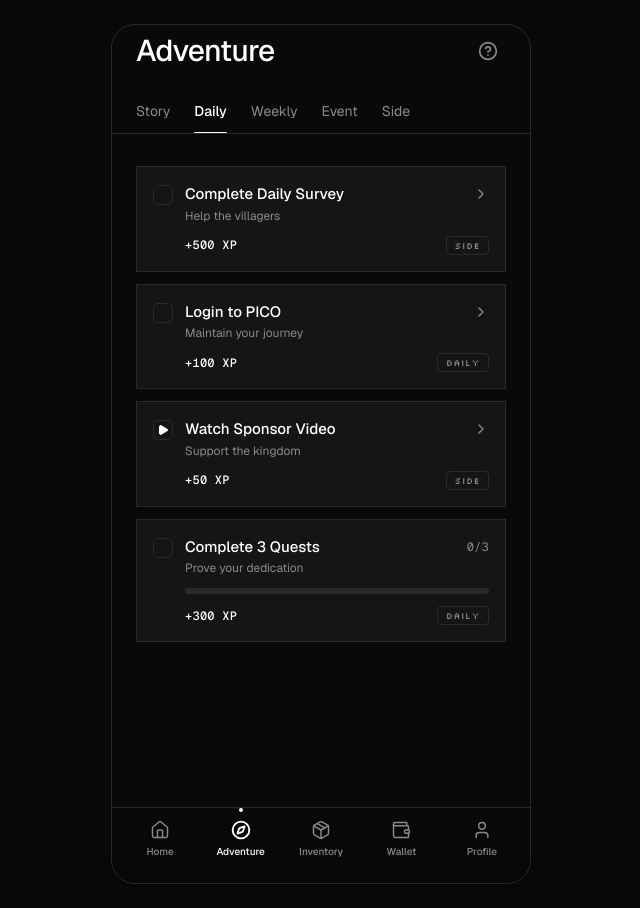
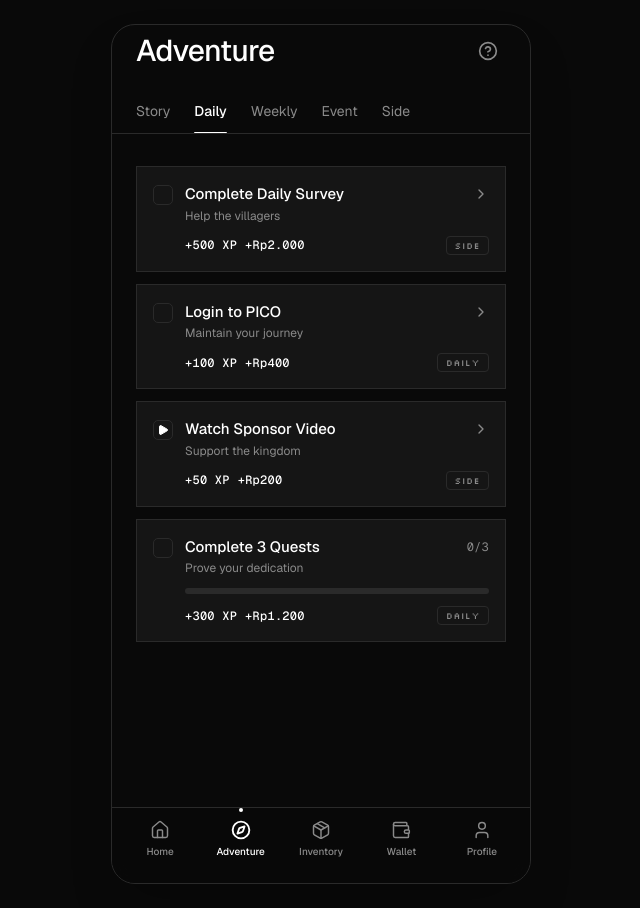
Before and after one commit to llianified/PICO, a Next.js app: page / in a window 1280 px wide. Both pictures are taken after a click on the button "Continue Adventure". Shown: the whole page, without its empty margins (319-959 px from the left). Built offline with nearby package versions, Linux system fonts and the light colour scheme.

Commit message:
feat: add quest reward formatting and money calculation logic
Co-authored-by: llian <174247237+llianified@users.noreply.github.com>

```diff
--- a/components/screens/adventure-screen.tsx
+++ b/components/screens/adventure-screen.tsx
@@ -7,7 +7,7 @@ import { Progress, SegmentedProgress, Tag } from '@/components/primitives'
 import { PixelSprite } from '@/components/pixel-sprite'
 import { BottomSheet } from '@/components/ui/sheet'
 import { useStore } from '@/lib/store'
-import { DEFAULT_SURVEY, type Quest } from '@/lib/mock-data'
+import { DEFAULT_SURVEY, formatRp, questMoneyReward, type Quest } from '@/lib/mock-data'
 
 const tabs = ['Story', 'Daily', 'Weekly', 'Event', 'Side'] as const
 
@@ -44,7 +44,12 @@ function QuestRow({ quest, onOpen }: { quest: Quest; onOpen: () => void }) {
           <Progress value={(quest.progress.current / quest.progress.total) * 100} className="mt-3" />
         )}
         <div className="mt-3 flex items-center justify-between">
-          <span className="font-mono text-xs font-medium tnum">+{quest.xpValue} XP</span>
+          <div className="flex items-center gap-2">
+            <span className="font-mono text-xs font-medium tnum">+{quest.xpValue} XP</span>
+            <span className="font-mono text-xs font-medium text-primary tnum">
+              +{formatRp(questMoneyReward(quest.xpValue))}
+            </span>
+          </div>
           <Tag>{quest.tag}</Tag>
         </div>
       </div>
@@ -141,7 +146,7 @@ function QuestDetail({ quest, onBack }: { quest: Quest; onBack: () => void }) {
       const { xp, keys, chests } = await completeQuest(quest.id)
       setXpBurst(true)
       setTimeout(() => setXpBurst(false), 1200)
-      const loot = [`+${xp} XP`, `+${keys} Key${keys > 1 ? 's' : ''}`]
+      const loot = [`+${formatRp(questMoneyReward(xp))}`, `+${xp} XP`, `+${keys} Key${keys > 1 ? 's' : ''}`]
       if (chests > 0) loot.push(`+${chests} Chest`)
       toast({ title: 'Quest completed', description: loot.join(' · '), variant: 'success' })
     } catch (err) {
@@ -204,6 +209,14 @@ function QuestDetail({ quest, onBack }: { quest: Quest; onBack: () => void }) {
         <div className="flex flex-col gap-2">
           <span className="text-xs text-muted-foreground">Reward</span>
           <div className="flex flex-col divide-y divide-border rounded-lg border border-border bg-card">
+            <div className="flex items-center gap-3 p-4">
+              <div className="flex h-9 w-9 items-center justify-center rounded-md border border-border bg-surface">
+                <PixelSprite name="coin" size={18} />
+              </div>
+              <span className="font-mono text-sm font-medium text-primary tnum">
+                +{formatRp(questMoneyReward(quest.xpValue))}
+              </span>
+            </div>
             <div className="flex items-center gap-3 p-4">
               <div className="flex h-9 w-9 items-center justify-center rounded-md border border-border bg-surface">
                 <PixelSprite name="star" size={18} />
--- a/lib/mock-data.ts
+++ b/lib/mock-data.ts
@@ -279,6 +279,15 @@ export function questCoinReward(xp: number): number {
   return Math.max(50, Math.round(xp * 0.6))
 }
 
+/**
+ * Rupiah paid into the wallet for completing a quest. Shared by the store (when
+ * granting) and the quest UI (when previewing) so the previewed reward always
+ * matches what actually lands in the wallet.
+ */
+export function questMoneyReward(xp: number): number {
+  return Math.round(xp * 4)
+}
+
 // ---------------------------------------------------------------------------
 // Leveling curve — the XP required grows 15% each level (unchanged curve), but
 // the base is tuned so leveling is actually achievable from quest rewards.
--- a/lib/store.tsx
+++ b/lib/store.tsx
@@ -24,6 +24,7 @@ import {
   LEVEL_XP_BASE,
   questCoinReward,
   questKeyReward,
+  questMoneyReward,
   reconcileQuestAvailability,
   resetDailyQuests,
   toDayKey,
@@ -473,7 +474,7 @@ export function StoreProvider({ children }: { children: ReactNode }) {
       if (r.keys) setKeys((k) => k + r.keys)
       if (r.coins) setCoins((c) => c + r.coins)
       if (r.chests) setChests((c) => c + r.chests)
-      const money = Math.round(r.xp * 4)
+      const money = questMoneyReward(r.xp)
       grantMoney(money, moneyLabel)
       unlockAchievementProgress('adventurer', 1)
       logReward({
```
